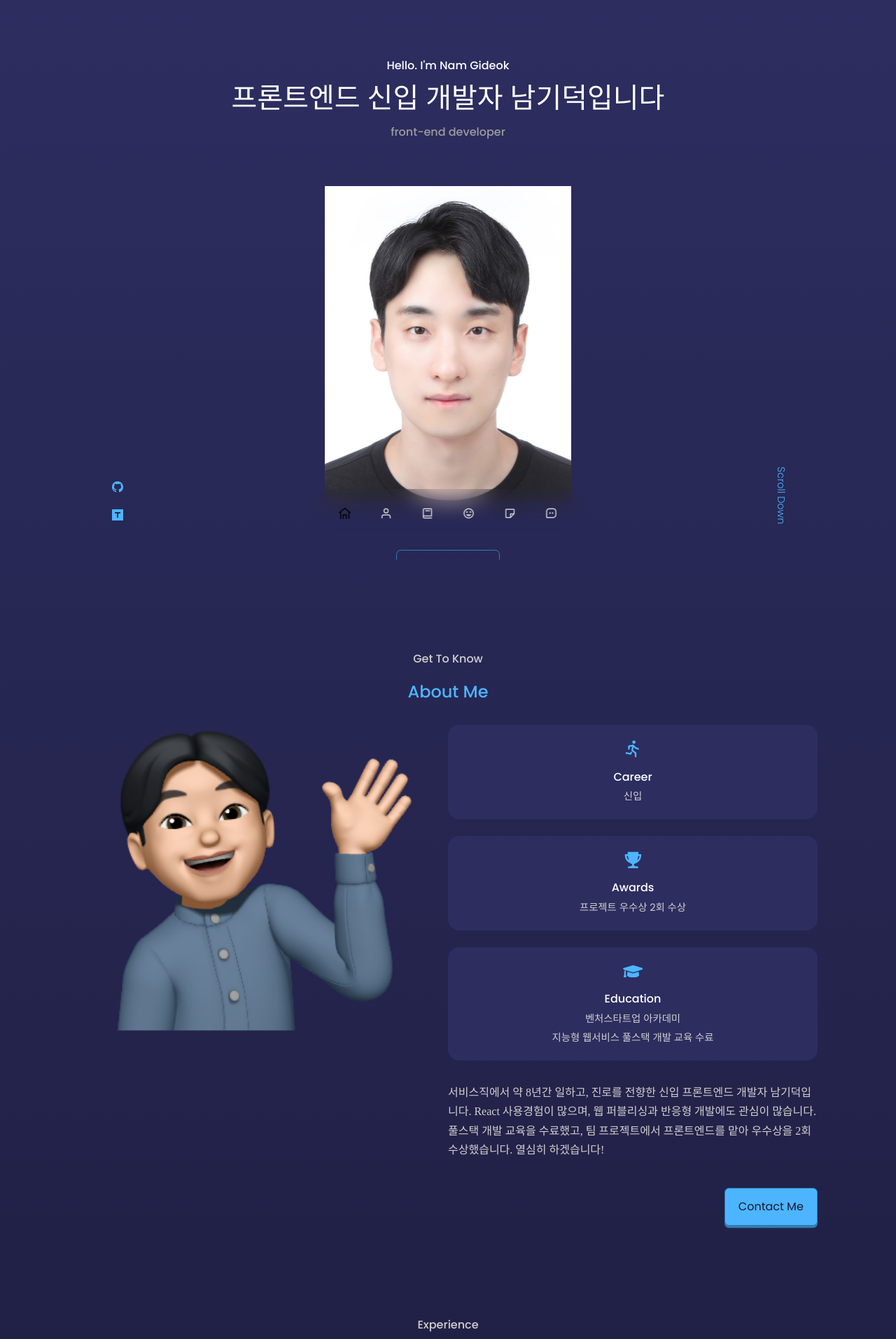
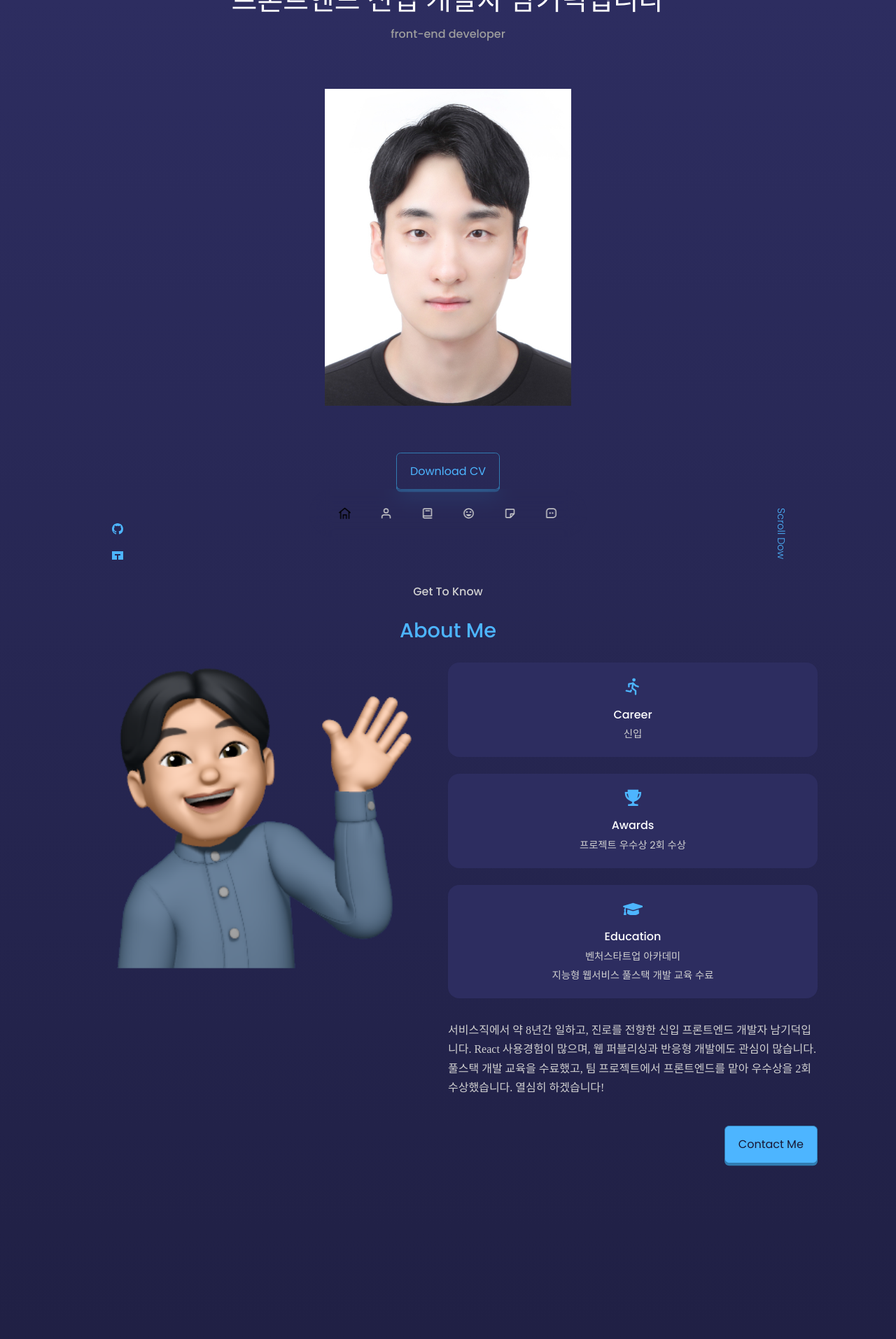
Before and after one commit to NamGideokk/portfolio-website, a React (Create React App) app: page / in a window 1280 px wide. Shown: the top 1914 px of the page at 70% size. Built offline with nearby package versions, Linux system fonts and the light colour scheme; a web font is replaced by a local one.

Commit message:
SlideTitle > height 수정, <main> 태그 추가로 각 섹션 수직 가운데 정렬

```diff
--- a/src/components/about/About.jsx
+++ b/src/components/about/About.jsx
@@ -9,6 +9,7 @@ import SlideTitle from "../common/slideTitle/SlideTitle";
 const About = () => {
   return (
     <section id="about">
+      <main className="main__container">
         <h4>Get To Know</h4>
         <SlideTitle engTitle="About Me" korTitle="저를 소개합니다" />
         <div className="container about__container">
@@ -43,9 +44,10 @@ const About = () => {
 
             <p className="kor">
               서비스직에서 약 8년간 일하고, 진로를 전향한 신입 프론트엔드 개발자
-            남기덕입니다. React 사용경험이 많으며, 웹 퍼블리싱과 반응형 개발에도
-            관심이 많습니다. 풀스택 개발 교육을 수료했고, 팀 프로젝트에서
-            프론트엔드를 맡아 우수상을 2회 수상했습니다. 열심히 하겠습니다!
+              남기덕입니다. React 사용경험이 많으며, 웹 퍼블리싱과 반응형
+              개발에도 관심이 많습니다. 풀스택 개발 교육을 수료했고, 팀
+              프로젝트에서 프론트엔드를 맡아 우수상을 2회 수상했습니다. 열심히
+              하겠습니다!
             </p>
 
             <a href="#contact" className="btn btn-primary to-contact__btn">
@@ -53,6 +55,7 @@ const About = () => {
             </a>
           </div>
         </div>
+      </main>
     </section>
   );
 };
--- a/src/components/common/slideTitle/slideTitle.scss
+++ b/src/components/common/slideTitle/slideTitle.scss
@@ -1,7 +1,7 @@
 @import "../../../_variable.scss";
 
 .title__wrapper {
-  height: 41px;
+  height: 3rem;
   margin: 0.5rem 0 2rem;
   overflow: hidden;
 
@@ -10,12 +10,19 @@
     text-align: center;
     animation: slide-up 8s infinite forwards normal ease-in-out;
 
-    // h2 {
-    //   &:nth-child(1) {
-    //   }
-    //   &:nth-child(2) {
-    //   }
-    // }
+    h2 {
+      font-size: 1.8rem;
+      color: $accent-color;
+      // &:nth-child(1) {
+      //   background-color: red;
+      // }
+      // &:nth-child(2) {
+      //   background-color: greenyellow;
+      // }
+      // &:nth-child(3) {
+      //   background-color: blue;
+      // }
+    }
   }
 }
 
@@ -24,9 +31,9 @@
     transform: translateY(0);
   }
   50% {
-    transform: translateY(-41px);
+    transform: translateY(-3rem);
   }
   100% {
-    transform: translateY(-82px);
+    transform: translateY(-6.1rem);
   }
 }
--- a/src/components/contact/Contact.jsx
+++ b/src/components/contact/Contact.jsx
@@ -71,6 +71,7 @@ const Contact = () => {
 
   return (
     <section id="contact">
+      <main className="main__container">
         <h4>Contact</h4>
         <SlideTitle
           engTitle="Contact Me"
@@ -132,12 +133,17 @@ const Contact = () => {
               ></textarea>
               <span className="message">message</span>
             </div>
-          <button type="sumbit" className="btn btn-primary" disabled={loading}>
+            <button
+              type="sumbit"
+              className="btn btn-primary"
+              disabled={loading}
+            >
               {loading ? "Sending Message..." : "Send Message"}
             </button>
           </form>
         </div>
         {showAlert && <Modal animation={modalAnimation} alertText={text} />}
+      </main>
     </section>
   );
 };
--- a/src/components/contact/contact.scss
+++ b/src/components/contact/contact.scss
@@ -73,9 +73,9 @@
         &:focus ~ span {
           color: $accent-color;
           background-color: #202028;
-          left: 1rem;
-          border-left: 1px solid $accent-color;
-          border-right: 1px solid $accent-color;
+          left: 1.1rem;
+          border-left: $border-accent;
+          border-right: $border-accent;
           font-size: 0.8rem;
         }
 
--- a/src/components/experience/Experience.jsx
+++ b/src/components/experience/Experience.jsx
@@ -66,6 +66,7 @@ const skills = [
 const Experience = () => {
   return (
     <section id="experience">
+      <main className="main__container">
         <h4>Experience</h4>
         <SlideTitle engTitle="My Skills" korTitle="이런 스킬을 사용합니다" />
 
@@ -86,6 +87,7 @@ const Experience = () => {
           </div>
           <div className="experience__backend"></div>
         </div>
+      </main>
     </section>
   );
 };
--- a/src/components/header/header.scss
+++ b/src/components/header/header.scss
@@ -2,14 +2,16 @@
 
 header {
   height: 100vh;
-  padding-top: 5rem;
   overflow: hidden;
+  display: flex;
+  align-items: center;
 }
 
 .header__container {
   text-align: center;
-  height: 100%;
+  height: fit-content;
   position: relative;
+  padding-bottom: 10rem;
 
   h1 {
     font-family: $font-kor;
--- a/src/components/portfolio/Portfolio.jsx
+++ b/src/components/portfolio/Portfolio.jsx
@@ -9,6 +9,7 @@ import SlideTitle from "../common/slideTitle/SlideTitle";
 const Portfolio = () => {
   return (
     <section id="portfolio">
+      <main className="main__container">
         <h4>Project</h4>
         <SlideTitle engTitle="My Work" korTitle="작업한 프로젝트 입니다" />
 
@@ -37,6 +38,7 @@ const Portfolio = () => {
             extraLink="https://namgideokk.github.io/twixxer/"
           />
         </div>
+      </main>
     </section>
   );
 };
--- a/src/components/wantToBe/WantToBe.jsx
+++ b/src/components/wantToBe/WantToBe.jsx
@@ -8,8 +8,12 @@ import SlideTitle from "../common/slideTitle/SlideTitle";
 const WantToBe = () => {
   return (
     <section id="want-to-be">
+      <main className="main__container">
         <h4>Goal</h4>
-      <SlideTitle engTitle="My Goals" korTitle="이런 개발자가 되고 싶습니다" />
+        <SlideTitle
+          engTitle="My Goals"
+          korTitle="이런 개발자가 되고 싶습니다"
+        />
 
         <div className="container want__container">
           <article className="want">
@@ -51,6 +55,7 @@ const WantToBe = () => {
             </div>
           </article>
         </div>
+      </main>
     </section>
   );
 };
--- a/src/index.scss
+++ b/src/index.scss
@@ -57,22 +57,22 @@ h1 {
 }
 
 section {
-  margin-top: 4rem;
-  margin-bottom: 4rem;
-  padding-top: 4rem;
   min-height: 100vh;
   max-height: fit-content;
-}
+  display: flex;
+  align-items: center;
 
-section > h2,
-section > h4 {
-  text-align: center;
-  color: $font-color-light;
-}
+  .main__container {
+    padding: 2rem 0 4rem;
+    margin: 0 auto;
+    width: 100%;
 
-section > h2 {
-  color: $accent-color;
-  margin-bottom: 3rem;
+    h2,
+    h4 {
+      text-align: center;
+      color: $font-color-light;
+    }
+  }
 }
 
 .text-light {
```
Lines whose indentation alone changed are shown as unchanged.
